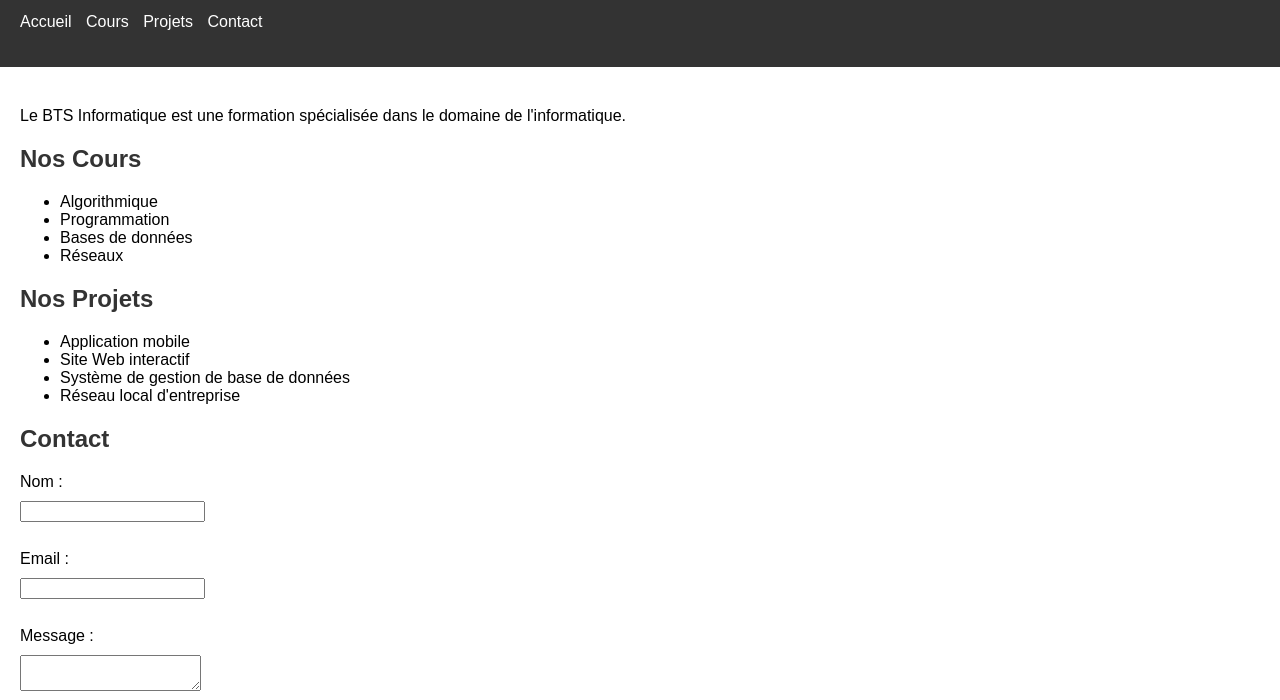
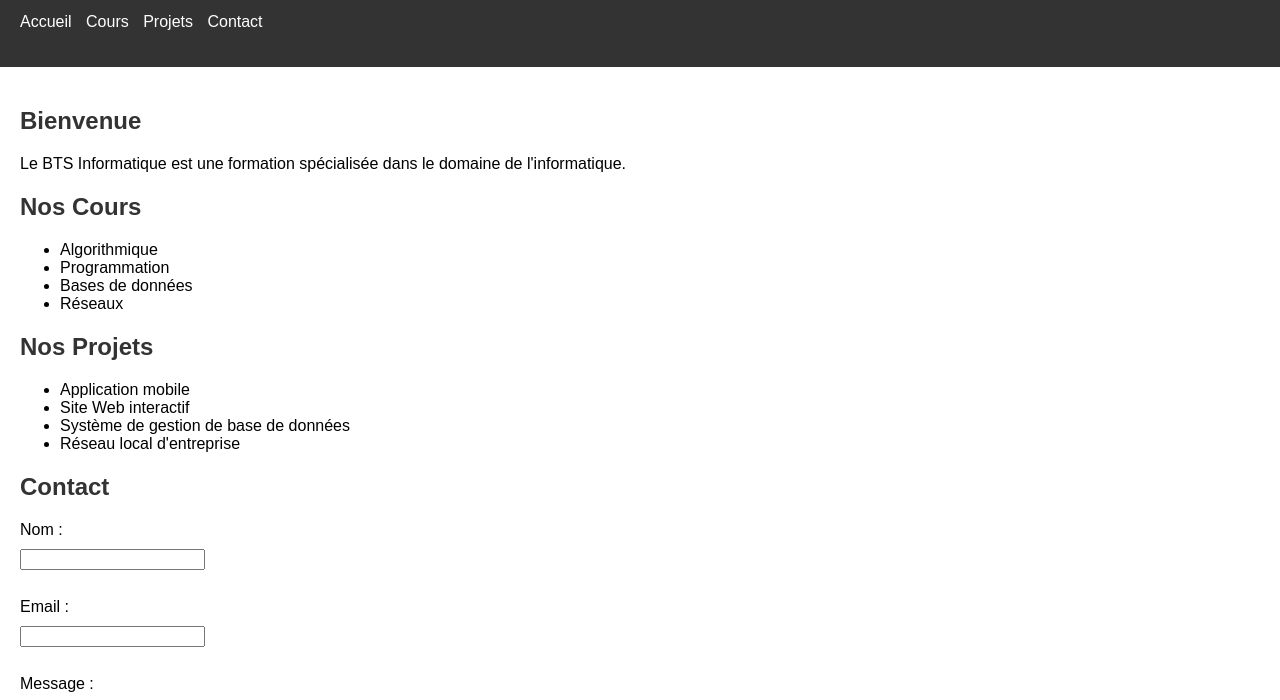
Before and after one commit to lennysmicky/site-projet-bts-2023, a plain HTML site: page index.html in a window 1280 px wide. Shown: the part 60-760 px from the top of the page. Drawn offline with Linux system fonts and the light colour scheme.

Commit message:
Update index.html

```diff
--- a/index.html
+++ b/index.html
@@ -19,7 +19,7 @@
 
   <main>
     <section>
-      <h2> </h2>
+      <h2> Bienvenue </h2>
 
       <p>Le BTS Informatique est une formation spécialisée dans le domaine de l'informatique.</p>
     </section>
```
